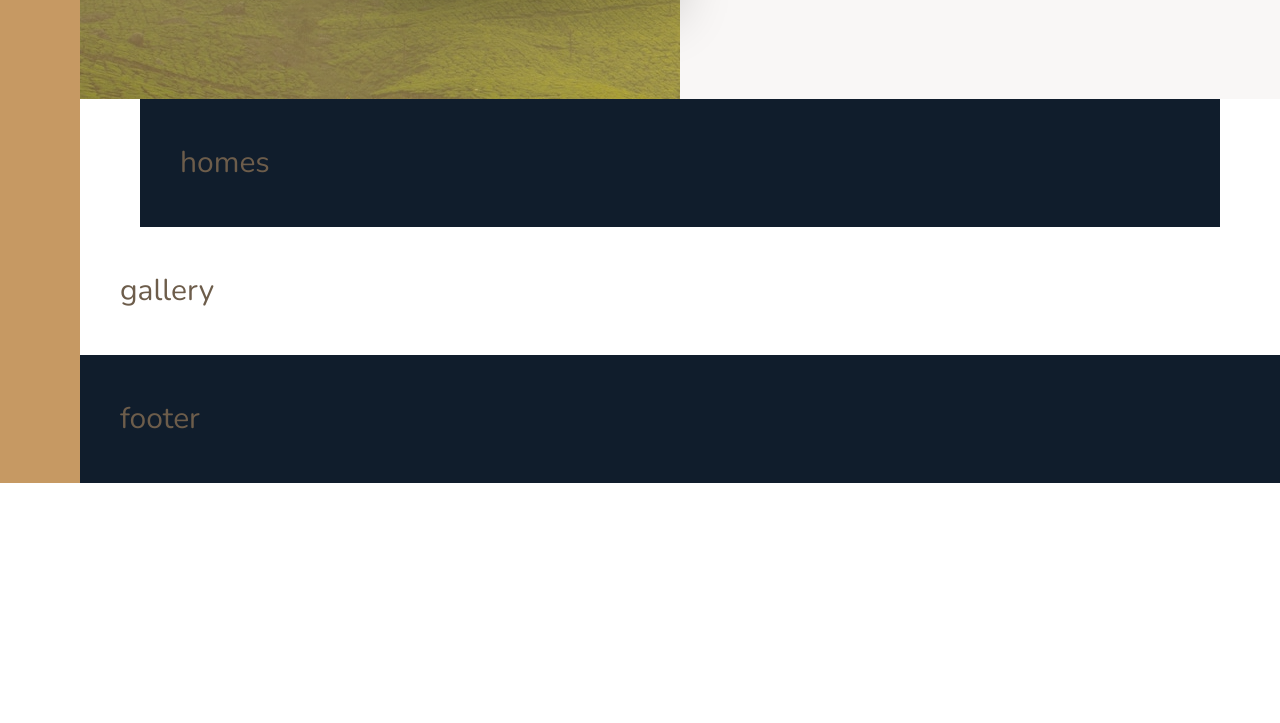
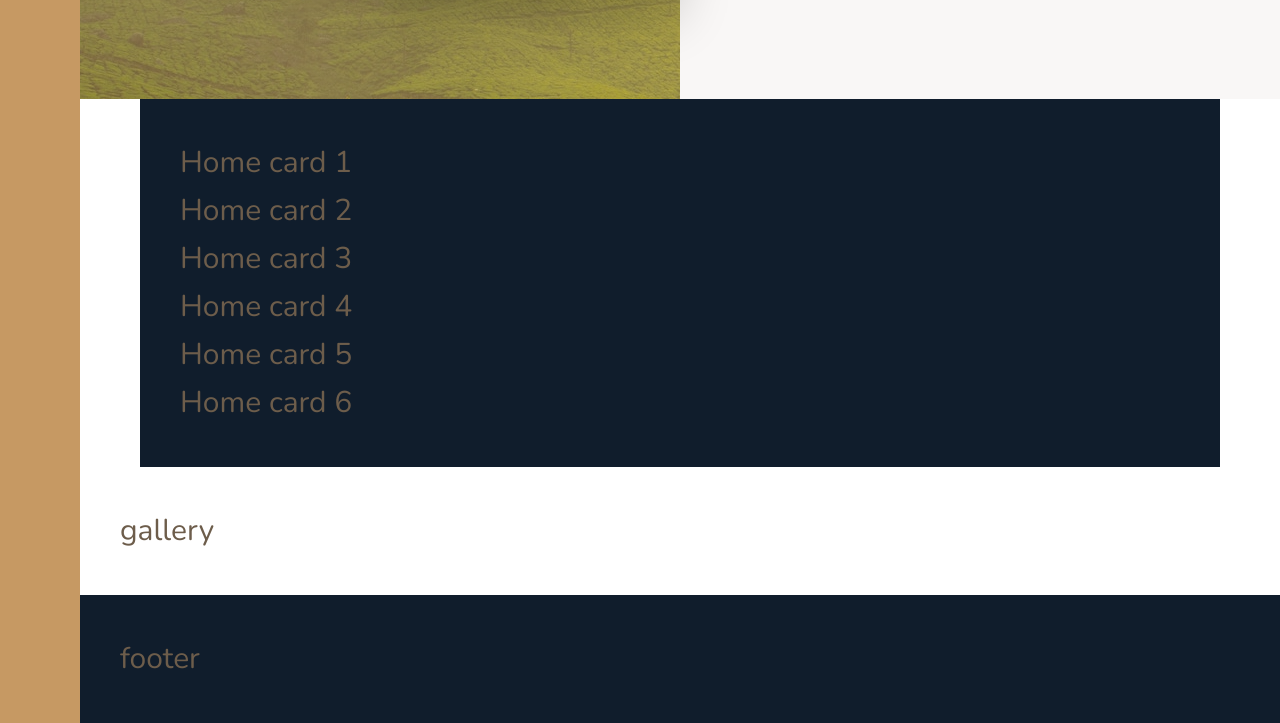
Before and after one commit to dcc5235/Grid_Homes, a website: page index.html in a window 1280 px wide. Shown: the part 1856-2579 px from the top of the page. Before the commit the page ends 2339 px from the top, so only its background shows below. Drawn offline with nearby package versions, Linux system fonts and the light colour scheme.

Commit message:
added home section markup

```diff
--- a/index.html
+++ b/index.html
@@ -106,7 +106,12 @@
     </div>
 
     <section class="homes">
-        homes
+        <div class="home">Home card 1</div>
+        <div class="home">Home card 2</div>
+        <div class="home">Home card 3</div>
+        <div class="home">Home card 4</div>
+        <div class="home">Home card 5</div>
+        <div class="home">Home card 6</div>
     </section>
 
     <section class="gallery">
```
